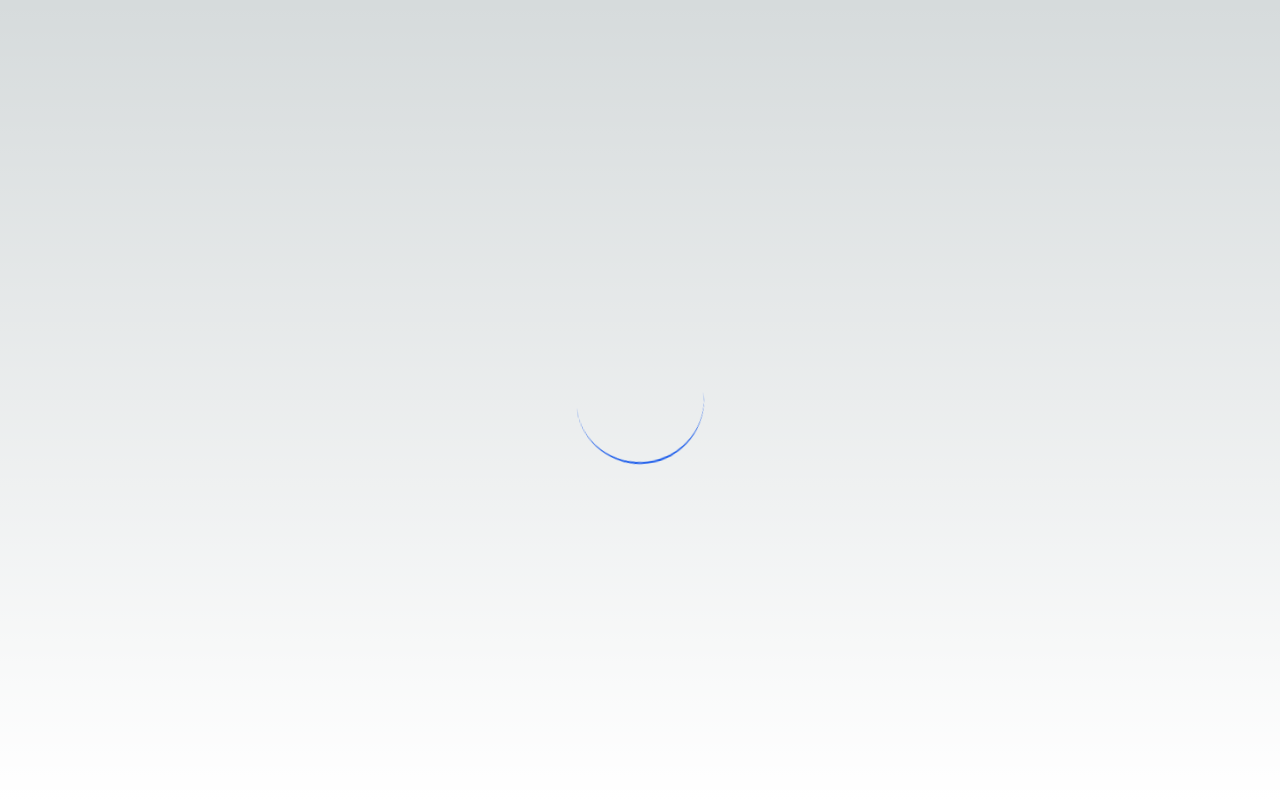
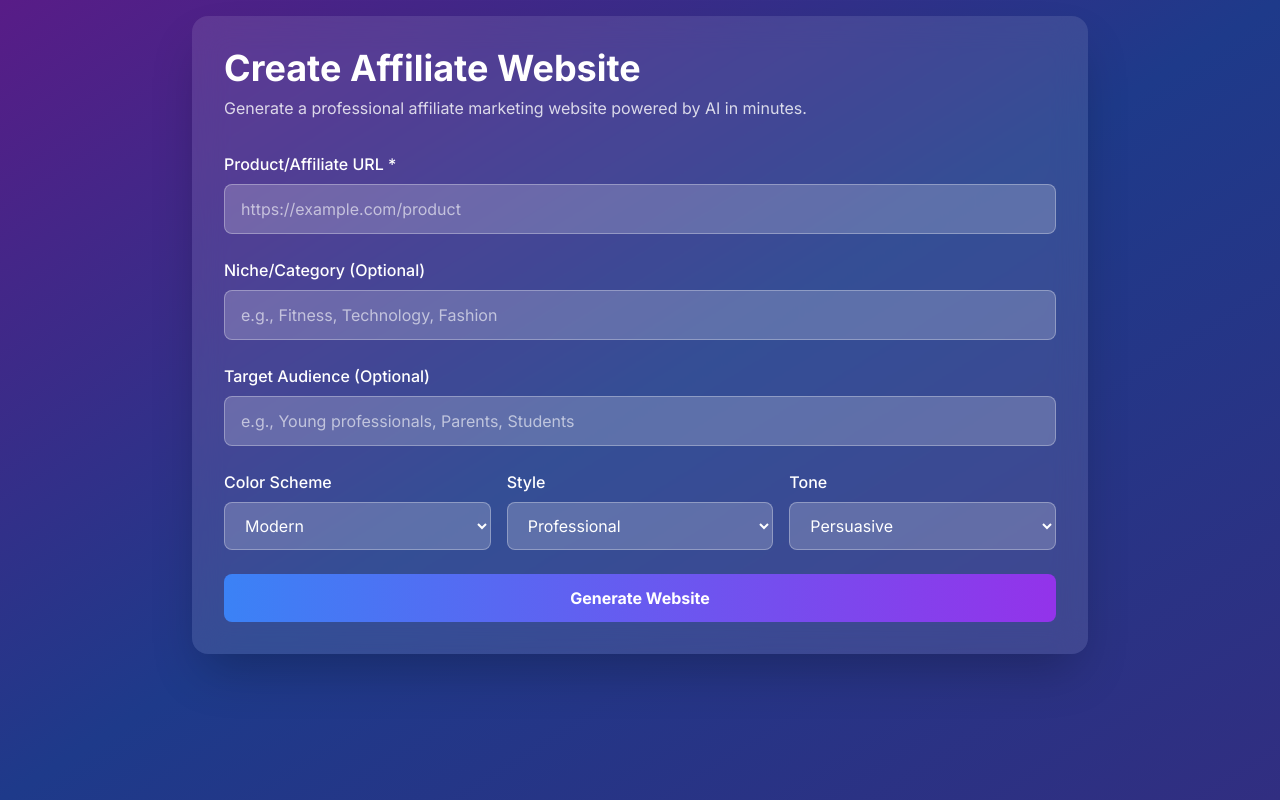
Before and after one commit to JVL-afk/laughing-happiness, a Next.js app: page /dashboard/create-website in a window 1280 px wide. Before the commit this address had no page. Built offline with nearby package versions, Linux system fonts and the light colour scheme.

Commit message:
Update page.tsx

```diff
--- a/src/app/dashboard/create-website/page.tsx
+++ b/src/app/dashboard/create-website/page.tsx
@@ -1,37 +1,32 @@
-// app/dashboard/create/page.tsx
-// FIXED FRONTEND COMPONENT - Resolves 400 Bad Request errors
+// src/app/dashboard/create-website/page.tsx
+// OBJECTID-BASED CREATE-WEBSITE PAGE - Frontend ObjectID Authentication
 
 'use client';
 
-import { useState, useEffect } from 'react';
+import { useState } from 'react';
 import { useRouter } from 'next/navigation';
-
-interface User {
-  id: string;
-  name: string;
-  email: string;
-  plan: string;
-  websitesCreated: number;
-  websiteLimit: number;
-}
 
 interface WebsiteData {
   id: string;
   title: string;
+  description: string;
+  content: {
+    hero: {
       headline: string;
-  description: string;
-  html: string;
-  css: string;
+      subheadline: string;
+      ctaText: string;
+    };
     features: string[];
-  cta: string;
-  seoKeywords: string[];
-  productUrl: string;
-  createdAt: string;
+    testimonials: Array<{
+      name: string;
+      text: string;
+      rating: number;
+    }>;
+  };
 }
 
-export default function CreateWebsite() {
+export default function CreateWebsitePage() {
   const router = useRouter();
-  const [user, setUser] = useState<User | null>(null);
   const [loading, setLoading] = useState(false);
   const [error, setError] = useState('');
   const [success, setSuccess] = useState('');
@@ -48,56 +43,6 @@ export default function CreateWebsite() {
       tone: 'persuasive'
     }
   });
-
-  // Load user data on component mount
-  useEffect(() => {
-    loadUserData();
-  }, []);
-
-  const loadUserData = async () => {
-  try {
-    // Try multiple token sources
-    const token = localStorage.getItem('authToken') ||
-                  localStorage.getItem('token') ||
-                  document.cookie
-                    .split('; ')
-                    .find(row => row.startsWith('auth-token='))
-                    ?.split('=')[1] ||
-                  document.cookie
-                    .split('; ')
-                    .find(row => row.startsWith('token='))
-                    ?.split('=')[1];
-
-    if (!token) {
-      console.log('No token found, redirecting to login');
-      router.push('/login');
-      return;
-    }
-
-    console.log('Token found, fetching user data...');
-
-    const response = await fetch('/api/auth/me', {
-      headers: {
-        'Authorization': `Bearer ${token}`,
-        'Content-Type': 'application/json',
-      },
-    });
-
-    console.log('User data response status:', response.status);
-
-    if (response.ok) {
-      const userData = await response.json();
-      console.log('User data received:', userData);
-      setUser(userData.user);
-    } else {
-      console.log('Failed to get user data, redirecting to login');
-      router.push('/login');
-    }
-  } catch (error) {
-    console.error('Error loading user data:', error);
-    router.push('/login');
-  }
-};
 
   const handleInputChange = (e: React.ChangeEvent<HTMLInputElement | HTMLTextAreaElement | HTMLSelectElement>) => {
     const { name, value } = e.target;
@@ -133,12 +78,6 @@ export default function CreateWebsite() {
       return false;
     }
 
-    // Check if user has reached limit
-    if (user && user.websitesCreated >= user.websiteLimit) {
-      setError(`You have reached your limit of ${user.websiteLimit} websites. Please upgrade your plan.`);
-      return false;
-    }
-
     return true;
   };
 
@@ -154,11 +93,34 @@ export default function CreateWebsite() {
     setSuccess('');
 
     try {
-      const token = localStorage.getItem('authToken');
-      if (!token) {
-        router.push('/login');
+      // Get ObjectID for authentication (required for website creation)
+      let userObjectId = localStorage.getItem('userObjectId') ||
+                         localStorage.getItem('userId') ||
+                         localStorage.getItem('objectId');
+
+      // Try cookies if no localStorage ObjectID
+      if (!userObjectId) {
+        userObjectId = document.cookie
+          .split('; ')
+          .find(row => row.startsWith('user-id='))
+          ?.split('=')[1] ||
+        document.cookie
+          .split('; ')
+          .find(row => row.startsWith('auth-id='))
+          ?.split('=')[1] ||
+        document.cookie
+          .split('; ')
+          .find(row => row.startsWith('userId='))
+          ?.split('=')[1];
+      }
+
+      if (!userObjectId) {
+        setError('Authentication required. Please log in again.');
+        setTimeout(() => router.push('/login'), 2000);
         return;
       }
+
+      console.log('🔍 CREATE: Using ObjectID for authentication:', userObjectId.substring(0, 8) + '...');
 
       // Prepare request data
       const requestData = {
@@ -168,219 +130,122 @@ export default function CreateWebsite() {
         customization: formData.customization
       };
 
-      console.log('Sending request:', requestData);
+      console.log('🔍 CREATE: Sending request:', requestData);
 
       const response = await fetch('/api/ai/generate-website', {
         method: 'POST',
         headers: {
           'Content-Type': 'application/json',
-          'Authorization': `Bearer ${token}`,
+          'Authorization': `Bearer ${userObjectId}`,
         },
         body: JSON.stringify(requestData),
       });
 
       const data = await response.json();
-      console.log('Response:', data);
 
-      if (response.ok) {
-        setSuccess('Website generated successfully! 🎉');
-        setGeneratedWebsite(data.website);
-
-        // Update user stats
-        if (data.userStats) {
-          setUser(prev => prev ? {
-            ...prev,
-            websitesCreated: data.userStats.websitesCreated
-          } : null);
+      if (!response.ok) {
+        if (response.status === 401) {
+          setError('Authentication required. Please log in again.');
+          setTimeout(() => router.push('/login'), 2000);
+          return;
         }
 
-        // Reset form
-        setFormData({
-          productUrl: '',
-          niche: '',
-          targetAudience: '',
-          customization: {
-            colorScheme: 'modern',
-            style: 'professional',
-            tone: 'persuasive'
+        if (response.status === 403) {
+          setError(data.message || 'Website limit reached. Please upgrade your plan.');
+          return;
         }
-        });
 
-      } else {
-        setError(data.message || data.error || 'Failed to generate website');
+        throw new Error(data.error || data.message || 'Failed to generate website');
+      }
 
-        if (data.upgradeRequired) {
-          // Show upgrade prompt
-          setTimeout(() => {
-            router.push('/pricing');
-          }, 3000);
-        }
+      console.log('🔍 CREATE: Website generated successfully');
+      setGeneratedWebsite(data.website);
+      setSuccess(data.message || 'Website generated successfully!');
+
+      // Store ObjectID in localStorage for future requests
+      if (data.website?.createdBy) {
+        localStorage.setItem('userObjectId', userObjectId);
       }
 
     } catch (error) {
-      console.error('Error generating website:', error);
-      setError('Network error. Please check your connection and try again.');
+      console.error('🔍 CREATE ERROR:', error);
+      setError(error instanceof Error ? error.message : 'Failed to generate website');
     } finally {
       setLoading(false);
     }
   };
 
-  const previewWebsite = () => {
-    if (!generatedWebsite) return;
-
-    // Create a new window with the generated website
-    const previewWindow = window.open('', '_blank');
-    if (previewWindow) {
-      previewWindow.document.write(`
-        <!DOCTYPE html>
-        <html>
-        <head>
-          <title>${generatedWebsite.title}</title>
-          <meta name="description" content="${generatedWebsite.description}">
-          <meta name="viewport" content="width=device-width, initial-scale=1.0">
-          <style>${generatedWebsite.css}</style>
-        </head>
-        <body>
-          ${generatedWebsite.html}
-        </body>
-        </html>
-      `);
-      previewWindow.document.close();
-    }
-  };
-
-  if (!user) {
   return (
-      <div className="min-h-screen flex items-center justify-center">
-        <div className="animate-spin rounded-full h-32 w-32 border-b-2 border-blue-600"></div>
-      </div>
-    );
-  }
-
-  return (
-    <div className="min-h-screen bg-gradient-to-br from-purple-900 via-blue-900 to-indigo-900">
-      <div className="container mx-auto px-4 py-8">
-        {/* Header */}
-        <div className="text-center mb-8">
-          <h1 className="text-4xl font-bold text-white mb-4">
-            🚀 Create New Website
-          </h1>
-          <p className="text-xl text-gray-300">
-            Transform any affiliate link into a high-converting website with AI
+    <div className="min-h-screen bg-gradient-to-br from-purple-900 via-blue-900 to-indigo-900 p-4">
+      <div className="max-w-4xl mx-auto">
+        <div className="bg-white/10 backdrop-blur-lg rounded-2xl p-8 shadow-2xl">
+          <h1 className="text-4xl font-bold text-white mb-2">Create Affiliate Website</h1>
+          <p className="text-white/80 mb-8">
+            Generate a professional affiliate marketing website powered by AI in minutes.
           </p>
-        </div>
-
-        {/* User Stats */}
-        <div className="bg-white/10 backdrop-blur-lg rounded-xl p-6 mb-8 border border-white/20">
-          <div className="flex items-center justify-between">
-            <div>
-              <h3 className="text-lg font-semibold text-white">Plan: {user.plan}</h3>
-              <p className="text-gray-300">
-                Websites: {user.websitesCreated}/{user.websiteLimit}
-              </p>
-            </div>
-            <div className="text-right">
-              <div className="text-2xl font-bold text-green-400">
-                {user.websiteLimit - user.websitesCreated}
-              </div>
-              <div className="text-sm text-gray-300">Remaining</div>
-            </div>
-            {user.websitesCreated >= user.websiteLimit && (
-              <button
-                onClick={() => router.push('/pricing')}
-                className="bg-gradient-to-r from-orange-500 to-red-500 text-white px-6 py-2 rounded-lg font-semibold hover:from-orange-600 hover:to-red-600 transition-all"
-              >
-                Upgrade for More
-              </button>
-            )}
-          </div>
-        </div>
-
-        {/* Error/Success Messages */}
-        {error && (
-          <div className="bg-red-500/20 border border-red-500 text-red-100 px-4 py-3 rounded-lg mb-6">
-            <div className="flex items-center">
-              <span className="text-red-400 mr-2">⚠️</span>
-              {error}
-            </div>
-          </div>
-        )}
-
-        {success && (
-          <div className="bg-green-500/20 border border-green-500 text-green-100 px-4 py-3 rounded-lg mb-6">
-            <div className="flex items-center">
-              <span className="text-green-400 mr-2">✅</span>
-              {success}
-            </div>
-          </div>
-        )}
-
-        <div className="grid grid-cols-1 lg:grid-cols-2 gap-8">
-          {/* Website Generation Form */}
-          <div className="bg-white/10 backdrop-blur-lg rounded-xl p-8 border border-white/20">
-            <h2 className="text-2xl font-bold text-white mb-6">
-              🎯 No BS Website Creation
-            </h2>
 
           <form onSubmit={handleSubmit} className="space-y-6">
-              {/* Product URL */}
             <div>
-                <label className="block text-white font-semibold mb-2">
+              <label htmlFor="productUrl" className="block text-white font-medium mb-2">
                 Product/Affiliate URL *
               </label>
               <input
                 type="url"
+                id="productUrl"
                 name="productUrl"
                 value={formData.productUrl}
                 onChange={handleInputChange}
-                  placeholder="https://www.amazon.com/product-link"
-                  className="w-full px-4 py-3 bg-white/20 border border-white/30 rounded-lg text-white placeholder-gray-300 focus:outline-none focus:ring-2 focus:ring-blue-500"
+                placeholder="https://example.com/product"
+                className="w-full px-4 py-3 rounded-lg bg-white/20 border border-white/30 text-white placeholder-white/60 focus:outline-none focus:ring-2 focus:ring-blue-400"
+                disabled={loading}
                 required
               />
-                <p className="text-sm text-gray-300 mt-1">
-                  Just paste your affiliate link - our AI will handle the rest! 🧠
-                </p>
             </div>
 
-              {/* Niche (Optional) */}
             <div>
-                <label className="block text-white font-semibold mb-2">
+              <label htmlFor="niche" className="block text-white font-medium mb-2">
                 Niche/Category (Optional)
               </label>
               <input
                 type="text"
+                id="niche"
                 name="niche"
                 value={formData.niche}
                 onChange={handleInputChange}
-                  placeholder="e.g., Fitness, Technology, Beauty (AI will detect if empty)"
-                  className="w-full px-4 py-3 bg-white/20 border border-white/30 rounded-lg text-white placeholder-gray-300 focus:outline-none focus:ring-2 focus:ring-blue-500"
+                placeholder="e.g., Fitness, Technology, Fashion"
+                className="w-full px-4 py-3 rounded-lg bg-white/20 border border-white/30 text-white placeholder-white/60 focus:outline-none focus:ring-2 focus:ring-blue-400"
+                disabled={loading}
               />
             </div>
 
-              {/* Target Audience (Optional) */}
             <div>
-                <label className="block text-white font-semibold mb-2">
+              <label htmlFor="targetAudience" className="block text-white font-medium mb-2">
                 Target Audience (Optional)
               </label>
-                <textarea
+              <input
+                type="text"
+                id="targetAudience"
                 name="targetAudience"
                 value={formData.targetAudience}
                 onChange={handleInputChange}
-                  placeholder="AI will analyze your product and create perfect audience targeting..."
-                  rows={3}
-                  className="w-full px-4 py-3 bg-white/20 border border-white/30 rounded-lg text-white placeholder-gray-300 focus:outline-none focus:ring-2 focus:ring-blue-500"
+                placeholder="e.g., Young professionals, Parents, Students"
+                className="w-full px-4 py-3 rounded-lg bg-white/20 border border-white/30 text-white placeholder-white/60 focus:outline-none focus:ring-2 focus:ring-blue-400"
+                disabled={loading}
               />
             </div>
 
-              {/* Customization Options */}
             <div className="grid grid-cols-1 md:grid-cols-3 gap-4">
               <div>
-                  <label className="block text-white font-semibold mb-2">Color Scheme</label>
+                <label htmlFor="colorScheme" className="block text-white font-medium mb-2">
+                  Color Scheme
+                </label>
                 <select
+                  id="colorScheme"
                   name="customization.colorScheme"
                   value={formData.customization.colorScheme}
                   onChange={handleInputChange}
-                    className="w-full px-4 py-3 bg-white/20 border border-white/30 rounded-lg text-white focus:outline-none focus:ring-2 focus:ring-blue-500"
+                  className="w-full px-4 py-3 rounded-lg bg-white/20 border border-white/30 text-white focus:outline-none focus:ring-2 focus:ring-blue-400"
+                  disabled={loading}
                 >
                   <option value="modern">Modern</option>
                   <option value="classic">Classic</option>
@@ -390,12 +255,16 @@ export default function CreateWebsite() {
               </div>
 
               <div>
-                  <label className="block text-white font-semibold mb-2">Style</label>
+                <label htmlFor="style" className="block text-white font-medium mb-2">
+                  Style
+                </label>
                 <select
+                  id="style"
                   name="customization.style"
                   value={formData.customization.style}
                   onChange={handleInputChange}
-                    className="w-full px-4 py-3 bg-white/20 border border-white/30 rounded-lg text-white focus:outline-none focus:ring-2 focus:ring-blue-500"
+                  className="w-full px-4 py-3 rounded-lg bg-white/20 border border-white/30 text-white focus:outline-none focus:ring-2 focus:ring-blue-400"
+                  disabled={loading}
                 >
                   <option value="professional">Professional</option>
                   <option value="casual">Casual</option>
@@ -405,12 +274,16 @@ export default function CreateWebsite() {
               </div>
 
               <div>
-                  <label className="block text-white font-semibold mb-2">Tone</label>
+                <label htmlFor="tone" className="block text-white font-medium mb-2">
+                  Tone
+                </label>
                 <select
+                  id="tone"
                   name="customization.tone"
                   value={formData.customization.tone}
                   onChange={handleInputChange}
-                    className="w-full px-4 py-3 bg-white/20 border border-white/30 rounded-lg text-white focus:outline-none focus:ring-2 focus:ring-blue-500"
+                  className="w-full px-4 py-3 rounded-lg bg-white/20 border border-white/30 text-white focus:outline-none focus:ring-2 focus:ring-blue-400"
+                  disabled={loading}
                 >
                   <option value="persuasive">Persuasive</option>
                   <option value="informative">Informative</option>
@@ -420,95 +293,69 @@ export default function CreateWebsite() {
               </div>
             </div>
 
-              {/* Submit Button */}
+            {error && (
+              <div className="bg-red-500/20 border border-red-500/50 rounded-lg p-4">
+                <p className="text-red-200">{error}</p>
+              </div>
+            )}
+
+            {success && (
+              <div className="bg-green-500/20 border border-green-500/50 rounded-lg p-4">
+                <p className="text-green-200">{success}</p>
+              </div>
+            )}
+
             <button
               type="submit"
-                disabled={loading || (user.websitesCreated >= user.websiteLimit)}
-                className="w-full bg-gradient-to-r from-blue-600 to-purple-600 text-white py-4 px-6 rounded-lg font-bold text-lg hover:from-blue-700 hover:to-purple-700 transition-all disabled:opacity-50 disabled:cursor-not-allowed"
+              disabled={loading}
+              className="w-full bg-gradient-to-r from-blue-500 to-purple-600 text-white font-bold py-3 px-6 rounded-lg hover:from-blue-600 hover:to-purple-700 transition-all duration-200 disabled:opacity-50 disabled:cursor-not-allowed"
             >
-                {loading ? (
-                  <div className="flex items-center justify-center">
-                    <div className="animate-spin rounded-full h-6 w-6 border-b-2 border-white mr-3"></div>
-                    Generating Your Website...
-                  </div>
-                ) : (
-                  '🚀 Generate Website with AI'
-                )}
+              {loading ? 'Generating Website...' : 'Generate Website'}
             </button>
           </form>
+
+          {generatedWebsite && (
+            <div className="mt-8 space-y-6">
+              <div className="bg-white/10 rounded-lg p-6">
+                <h2 className="text-2xl font-bold text-white mb-4">Generated Website Preview</h2>
+
+                <div className="space-y-4">
+                  <div>
+                    <h3 className="text-white font-semibold">Title</h3>
+                    <p className="text-white/80">{generatedWebsite.title}</p>
                   </div>
 
-          {/* Generated Website Preview */}
-          <div className="bg-white/10 backdrop-blur-lg rounded-xl p-8 border border-white/20">
-            <h2 className="text-2xl font-bold text-white mb-6">
-              🎉 Generated Website
-            </h2>
-
-            {generatedWebsite ? (
-              <div className="space-y-4">
-                <div className="bg-white/20 rounded-lg p-4">
-                  <h3 className="text-xl font-bold text-white mb-2">
-                    {generatedWebsite.title}
-                  </h3>
-                  <p className="text-gray-300 mb-4">
-                    {generatedWebsite.description}
-                  </p>
-
-                  <div className="flex flex-wrap gap-2 mb-4">
-                    {generatedWebsite.features.map((feature, index) => (
-                      <span
-                        key={index}
-                        className="bg-blue-500/30 text-blue-200 px-3 py-1 rounded-full text-sm"
-                      >
-                        {feature}
-                      </span>
-                    ))}
+                  <div>
+                    <h3 className="text-white font-semibold">Description</h3>
+                    <p className="text-white/80">{generatedWebsite.description}</p>
                   </div>
 
-                  <div className="flex gap-3">
-                    <button
-                      onClick={previewWebsite}
-                      className="bg-green-600 hover:bg-green-700 text-white px-4 py-2 rounded-lg font-semibold transition-all"
-                    >
-                      👁️ Preview Website
-                    </button>
-                    <button
-                      onClick={() => router.push('/dashboard')}
-                      className="bg-blue-600 hover:bg-blue-700 text-white px-4 py-2 rounded-lg font-semibold transition-all"
-                    >
-                      📊 View Dashboard
+                  <div>
+                    <h3 className="text-white font-semibold">Hero Section</h3>
+                    <div className="bg-white/5 rounded p-4 space-y-2">
+                      <p className="text-white font-medium">{generatedWebsite.content.hero.headline}</p>
+                      <p className="text-white/70">{generatedWebsite.content.hero.subheadline}</p>
+                      <button className="bg-blue-500 text-white px-4 py-2 rounded">
+                        {generatedWebsite.content.hero.ctaText}
                       </button>
                     </div>
                   </div>
 
-                <div className="text-center">
-                  <p className="text-green-400 font-semibold">
-                    🎮 Achievement Unlocked: Website Creator!
-                  </p>
+                  <div>
+                    <h3 className="text-white font-semibold">Features</h3>
+                    <ul className="space-y-1">
+                      {generatedWebsite.content.features.map((feature, index) => (
+                        <li key={index} className="text-white/80 flex items-start">
+                          <span className="text-green-400 mr-2">✓</span>
+                          {feature}
+                        </li>
+                      ))}
+                    </ul>
                   </div>
                 </div>
-            ) : (
-              <div className="text-center text-gray-400">
-                <div className="text-6xl mb-4">🎯</div>
-                <p className="text-lg">
-                  Your generated website will appear here
-                </p>
-                <p className="text-sm mt-2">
-                  Fill out the form and click "Generate Website with AI"
-                </p>
+              </div>
             </div>
           )}
-          </div>
-        </div>
-
-        {/* Back to Dashboard */}
-        <div className="text-center mt-8">
-          <button
-            onClick={() => router.push('/dashboard')}
-            className="text-blue-400 hover:text-blue-300 font-semibold"
-          >
-            ← Back to Dashboard
-          </button>
         </div>
       </div>
     </div>
```
Lines whose indentation alone changed are shown as unchanged.
